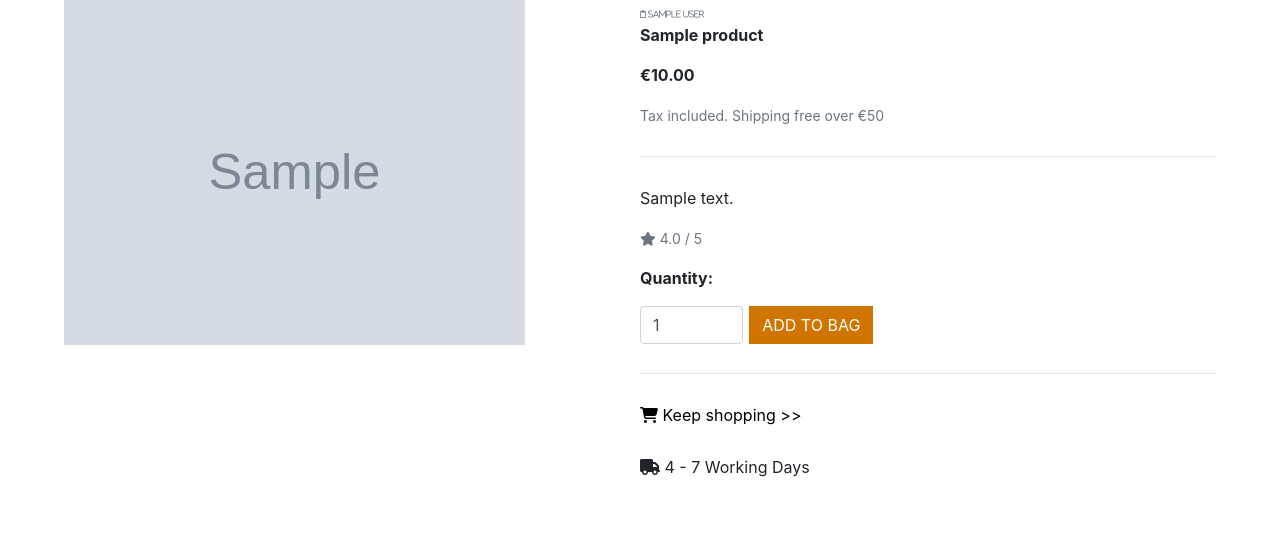
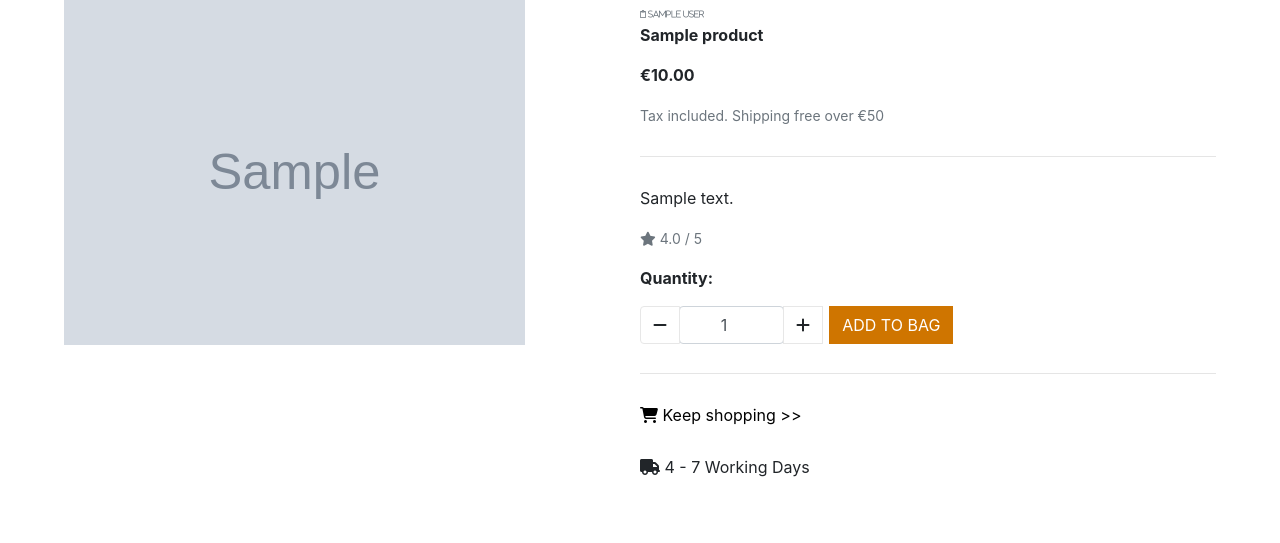
Before and after one commit to Chikayo-k/the-hair-experts, a Django app: page /products/1 in a window 1280 px wide. Shown: the part 189-732 px from the top of the page. Run offline with Django 3.2, Linux system fonts and the light colour scheme; tables that the repository leaves empty hold one stand-in row (values such as "Sample post"); grey boxes marked "Sample" are stand-in pictures; some libraries are stand-ins or nearby versions; some web fonts are replaced.

Commit message:
Add increment decrement quantity button

```diff
--- a/products/templates/products/detail.html
+++ b/products/templates/products/detail.html
@@ -49,13 +49,30 @@
             <p class="mt-3"><strong>Quantity:</strong></p>
 
             <div class="quantity-box">
-                <div>
-                <input class="form-control qty_input input-right" type="number" name="quantity" value="1" min="1" max="99" data-item_id="{{ product.id }}" id="id_qty_{{ product.id }}">
-                </div>
-                <div>
-                <input type="submit" class="btn buy-btn rounded-0 text-uppercase" value="Add to Bag">
-                </div>
+                <div class="quantity-btns input-group">
+                  <div class="input-group-prepend">
+                    <button class="btn btn-black btn-quantity decrement" data-item_id="{{product.id}}" id="decrement{{product.id}}">
+                      <span>
+                        <i class="fas fa-minus"></i>
+                      </span>
+                    </button>
+                  </div>
+                  <div>
+                     <input class="form-control quantity_input text-center" type="number" name="quantity" value="1" min="1" max="99" data-item_id="{{ product.id }}" id="id_qty_{{ product.id }}">
+                  </div>
+                    <div class="input-group-append">
+                      <button class="btn btn-black btn-quantity increment"  data-item_id="{{product.id}}" id="increment{{product.id}}">
+                        <span>
+                          <i class="fas fa-plus"></i>
+                        </span>
+                      </button>
+                    </div>
+                    <div>
+                      <input type="submit" class="btn buy-btn rounded-0 text-uppercase" value="Add to Bag">
+                    </div>
+                  </div>
             </div>
+
             <hr class="detail-hr">
             <div class="keep-shop-container">
                 <a  class="keep-shop" href="{% url 'products' %}"><i class="fa-solid fa-cart-shopping"></i> Keep shopping >></a>
--- a/static/css/base.css
+++ b/static/css/base.css
@@ -230,10 +230,21 @@ footer {
   .quantity-box{
     margin-top: 1%;
     display: flex;
+    flex-direction: row;
   }
 
   .quantity-input{
     text-align: center;
+  }
+
+
+  .quantity-btns{
+    display: flex;
+  }
+
+  .btn-quantity{
+    border-color: #e7e7e7;
+    border-width: thin;
   }
 
   .buy-btn{
--- a/static/js/base.js
+++ b/static/js/base.js
@@ -23,3 +23,22 @@ $('#sort').change(function(){
 $('.scroll-top').click(function(e){
     window.scroll(0,0);
 });
+
+
+//Increment Decrement quantity button
+
+    // Increment quantity
+    $('.increment').click(function(e) {
+        e.preventDefault();
+        var closestInput = $(this).closest('.input-group').find('.quantity_input')[0];
+        var currentValue = parseInt($(closestInput).val());
+        $(closestInput).val(currentValue + 1);
+     });
+
+     // Decrement quantity
+     $('.decrement').click(function(e) {
+        e.preventDefault();
+        var closestInput = $(this).closest('.input-group').find('.quantity_input')[0];
+        var currentValue = parseInt($(closestInput).val());
+        $(closestInput).val(currentValue - 1);
+     });
```
